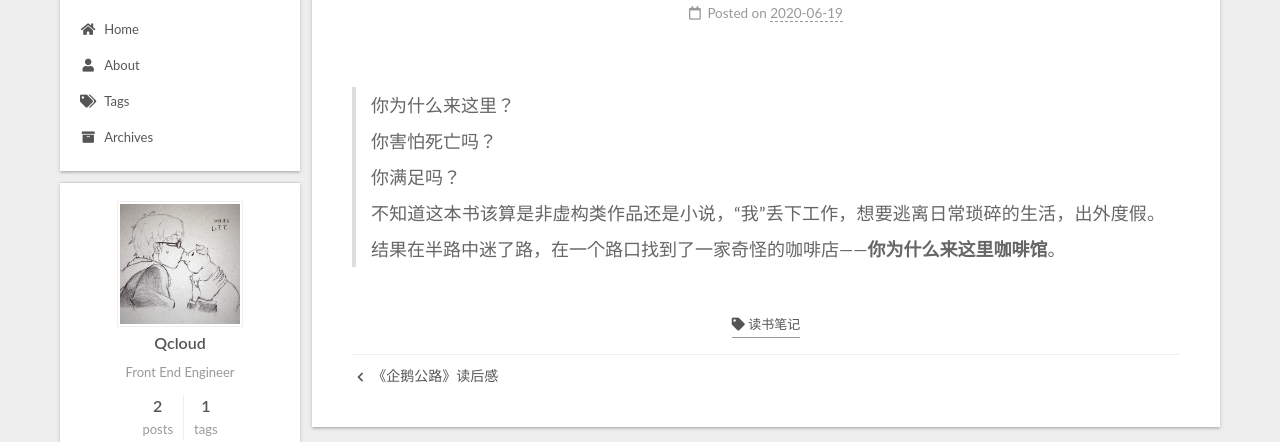
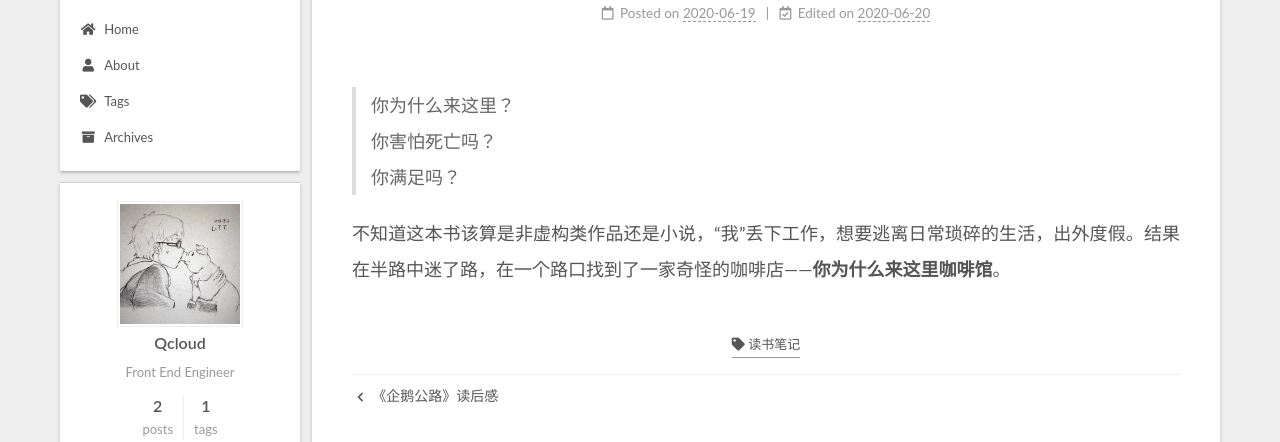
Before and after one commit to Quwater/Quwater.github.io, a plain HTML site: page 2020/06/19/世界尽头的咖啡馆读后感/index.html in a window 1280 px wide. Shown: the part 87-529 px from the top of the page. Drawn offline with Linux system fonts and the light colour scheme.

Commit message:
Site updated: 2020-06-20 07:21:48

```diff
--- a/2020/06/19/世界尽头的咖啡馆读后感/index.html
+++ b/2020/06/19/世界尽头的咖啡馆读后感/index.html
@@ -20,15 +20,15 @@
     var CONFIG = {"hostname":"yoursite.com","root":"/","scheme":"Gemini","version":"7.8.0","exturl":false,"sidebar":{"position":"left","display":"post","padding":18,"offset":12,"onmobile":false},"copycode":{"enable":true,"show_result":true,"style":"mac"},"back2top":{"enable":true,"sidebar":false,"scrollpercent":false},"bookmark":{"enable":false,"color":"#222","save":"auto"},"fancybox":false,"mediumzoom":false,"lazyload":false,"pangu":false,"comments":{"style":"tabs","active":null,"storage":true,"lazyload":false,"nav":null},"algolia":{"hits":{"per_page":10},"labels":{"input_placeholder":"Search for Posts","hits_empty":"We didn't find any results for the search: ${query}","hits_stats":"${hits} results found in ${time} ms"}},"localsearch":{"enable":false,"trigger":"auto","top_n_per_article":1,"unescape":false,"preload":false},"motion":{"enable":true,"async":false,"transition":{"post_block":"fadeIn","post_header":"slideDownIn","post_body":"slideDownIn","coll_header":"slideLeftIn","sidebar":"slideUpIn"}}};
   </script>
 
-  <meta name="description" content="你为什么来这里？你害怕死亡吗？你满足吗？不知道这本书该算是非虚构类作品还是小说，“我”丢下工作，想要逃离日常琐碎的生活，出外度假。结果在半路中迷了路，在一个路口找到了一家奇怪的咖啡店——你为什么来这里咖啡馆。">
+  <meta name="description" content="你为什么来这里？你害怕死亡吗？你满足吗？  不知道这本书该算是非虚构类作品还是小说，“我”丢下工作，想要逃离日常琐碎的生活，出外度假。结果在半路中迷了路，在一个路口找到了一家奇怪的咖啡店——你为什么来这里咖啡馆。">
 <meta property="og:type" content="article">
 <meta property="og:title" content="《世界尽头的咖啡馆》读后感">
 <meta property="og:url" content="http://yoursite.com/2020/06/19/%E4%B8%96%E7%95%8C%E5%B0%BD%E5%A4%B4%E7%9A%84%E5%92%96%E5%95%A1%E9%A6%86%E8%AF%BB%E5%90%8E%E6%84%9F/index.html">
 <meta property="og:site_name" content="Qcloud">
-<meta property="og:description" content="你为什么来这里？你害怕死亡吗？你满足吗？不知道这本书该算是非虚构类作品还是小说，“我”丢下工作，想要逃离日常琐碎的生活，出外度假。结果在半路中迷了路，在一个路口找到了一家奇怪的咖啡店——你为什么来这里咖啡馆。">
+<meta property="og:description" content="你为什么来这里？你害怕死亡吗？你满足吗？  不知道这本书该算是非虚构类作品还是小说，“我”丢下工作，想要逃离日常琐碎的生活，出外度假。结果在半路中迷了路，在一个路口找到了一家奇怪的咖啡店——你为什么来这里咖啡馆。">
 <meta property="og:locale" content="en_US">
 <meta property="article:published_time" content="2020-06-19T15:01:03.000Z">
-<meta property="article:modified_time" content="2020-06-19T15:06:30.448Z">
+<meta property="article:modified_time" content="2020-06-19T23:21:37.205Z">
 <meta property="article:author" content="Qcloud">
 <meta property="article:tag" content="读书笔记">
 <meta name="twitter:card" content="summary">
@@ -187,9 +187,15 @@
               </span>
               <span class="post-meta-item-text">Posted on</span>
 
-
-              <time title="Created: 2020-06-19 23:01:03 / Modified: 23:06:30" itemprop="dateCreated datePublished" datetime="2020-06-19T23:01:03+08:00">2020-06-19</time>
+              <time title="Created: 2020-06-19 23:01:03" itemprop="dateCreated datePublished" datetime="2020-06-19T23:01:03+08:00">2020-06-19</time>
             </span>
+              <span class="post-meta-item">
+                <span class="post-meta-item-icon">
+                  <i class="far fa-calendar-check"></i>
+                </span>
+                <span class="post-meta-item-text">Edited on</span>
+                <time title="Modified: 2020-06-20 07:21:37" itemprop="dateModified" datetime="2020-06-20T07:21:37+08:00">2020-06-20</time>
+              </span>
 
 
 
@@ -203,8 +209,9 @@
 
 
         <blockquote>
-<p>你为什么来这里？<br>你害怕死亡吗？<br>你满足吗？<br>不知道这本书该算是非虚构类作品还是小说，“我”丢下工作，想要逃离日常琐碎的生活，出外度假。结果在半路中迷了路，在一个路口找到了一家奇怪的咖啡店——<strong>你为什么来这里咖啡馆</strong>。</p>
+<p>你为什么来这里？<br>你害怕死亡吗？<br>你满足吗？</p>
 </blockquote>
+<p>不知道这本书该算是非虚构类作品还是小说，“我”丢下工作，想要逃离日常琐碎的生活，出外度假。结果在半路中迷了路，在一个路口找到了一家奇怪的咖啡店——<strong>你为什么来这里咖啡馆</strong>。</p>
 <a id="more"></a>
 
     </div>
```
Also changed, not shown: index.html (+10 -3 lines).
